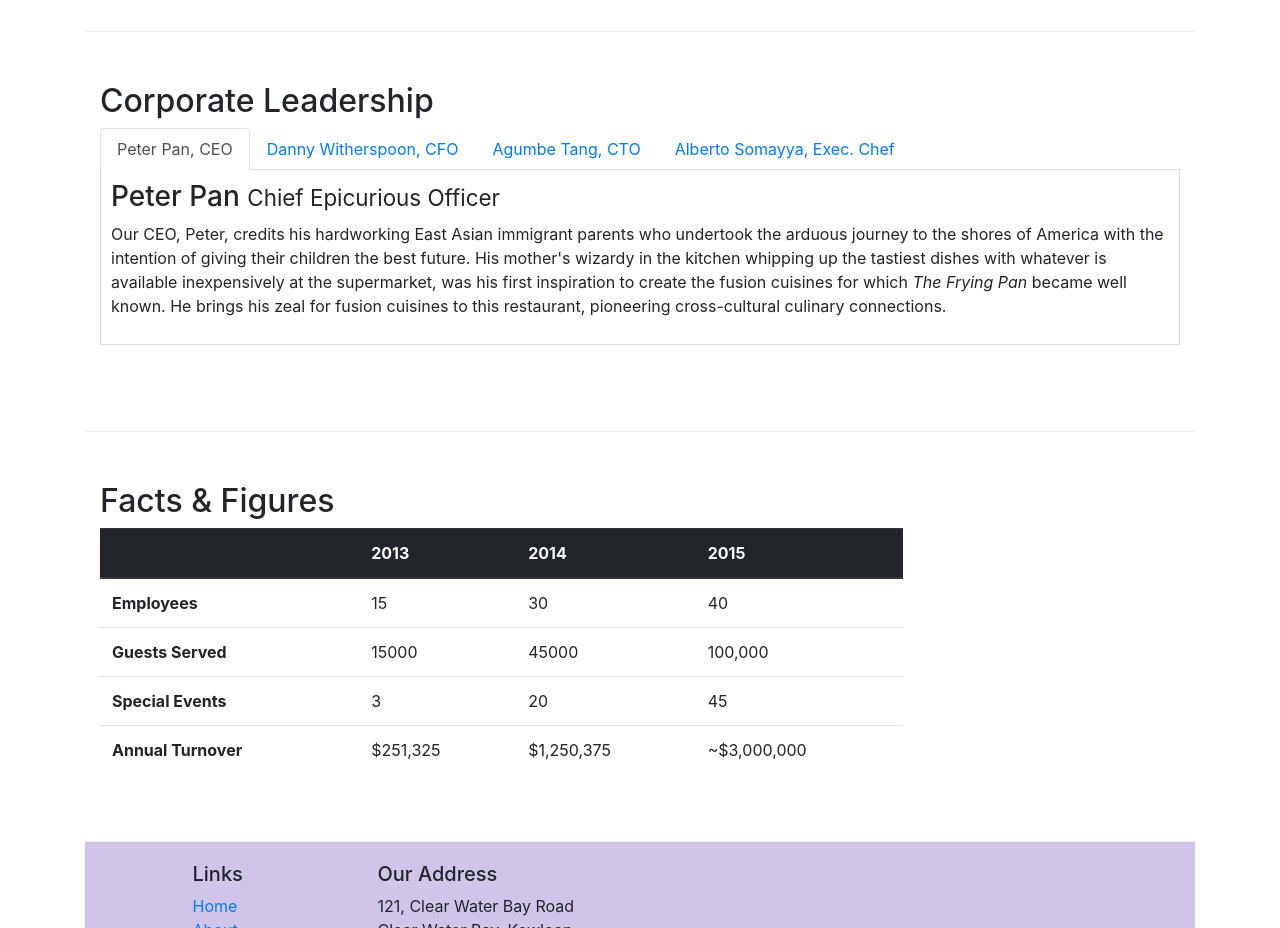
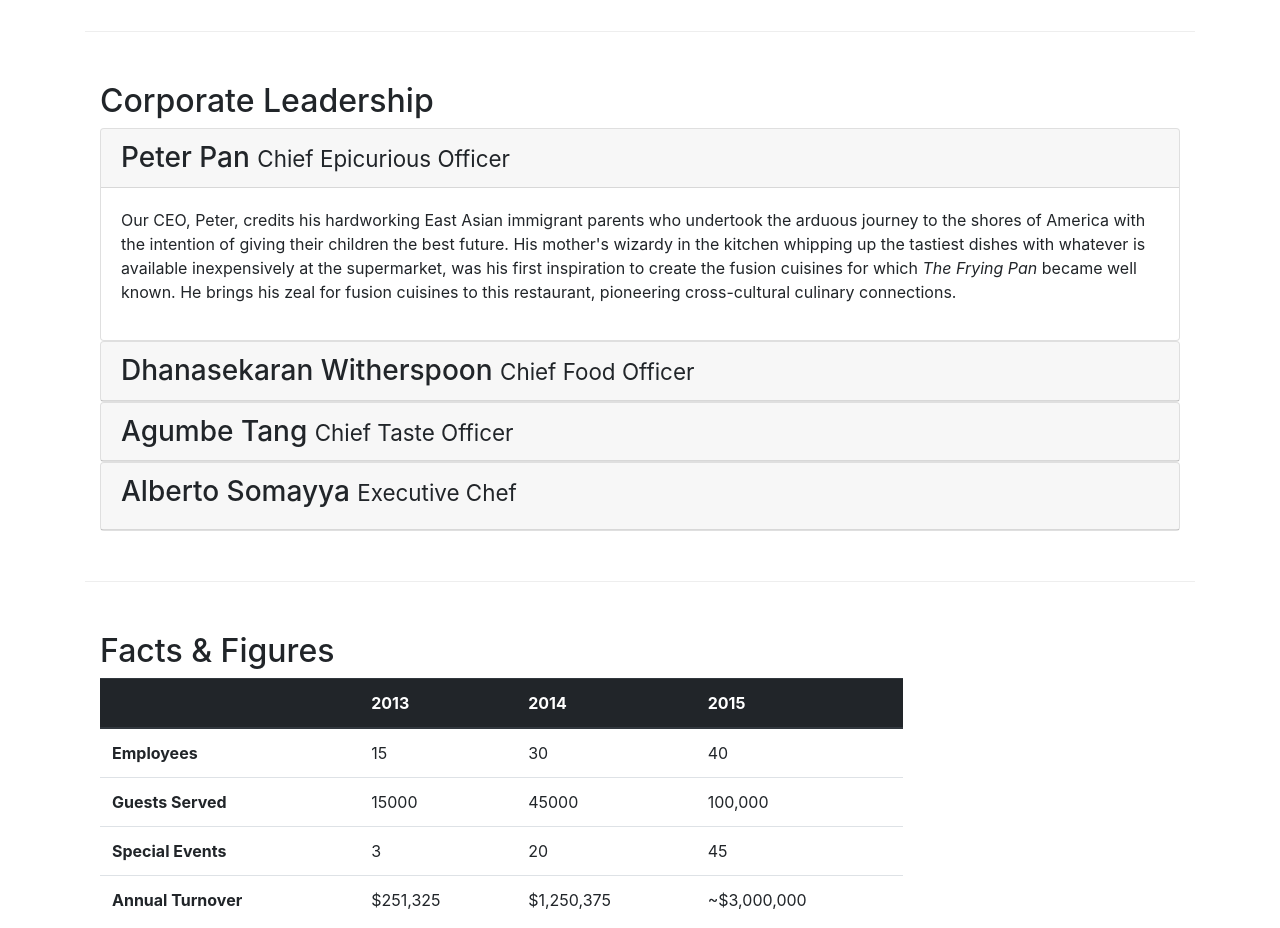
Before and after one commit to AamodPaud3l/Bootstrap4, a website: page aboutus.html in a window 1280 px wide. Shown: the part 940-1868 px from the top of the page. Drawn offline with nearby package versions, Linux system fonts and the light colour scheme.

Commit message:
Accordion replacing Tabs

```diff
--- a/aboutus.html
+++ b/aboutus.html
@@ -103,43 +103,67 @@
         <div class="row row-content">
             <div class="col-12">
                 <h2>Corporate Leadership</h2>
+                <div id="accordion">
+                    <div class="card">
+                        <div class="card-header" role="tab" id="peterhead">
+                            <h3 class="mb-0">
+                                <a data-toggle="collapse" data-target="#peter">
+                                    Peter Pan <small>Chief Epicurious Officer</small>
+                                </a>
+                            </h3>
+                        </div>
+                        <div role="tabpanel" class="collapse show" id="peter" data-parent="#accordion">
+                            <div class="card-body">
+                                <p class="d-none d-sm-block">Our CEO, Peter, credits his hardworking East Asian immigrant parents who undertook the arduous journey to the shores of America with the intention of giving their children the best future. His mother's wizardy in the kitchen whipping up the tastiest dishes with whatever is available inexpensively at the supermarket, was his first inspiration to create the fusion cuisines for which <em>The Frying Pan</em> became well known. He brings his zeal for fusion cuisines to this restaurant, pioneering cross-cultural culinary connections.</p>
+                            </div>
+                        </div>
+                    </div>
 
-                <ul class="nav nav-tabs">
-                    <li class="nav-item">
-                        <a class="nav-link active" href="#peter"
-                            role="tab" data-toggle="tab">Peter Pan, CEO</a>
-                    </li>
-                    <li class="nav-item">
-                        <a class="nav-link" href="#danny" role="tab"
-                          data-toggle="tab">Danny Witherspoon, CFO</a>
-                      </li>
-                      <li class="nav-item">
-                        <a class="nav-link" href="#agumbe"role="tab"
-                          data-toggle="tab">Agumbe Tang, CTO</a>
-                      </li>
-                      <li class="nav-item">
-                        <a class="nav-link" href="#alberto" role="tab"
-                          data-toggle="tab">Alberto Somayya, Exec. Chef</a>
-                      </li>
-                </ul>
+                    <div class="card">
+                        <div class="card-header" role="tab" id="dannyhead">
+                            <h3 class="mb-0">
+                                <a data-toggle="collapse" data-target="#danny">
+                                    Dhanasekaran Witherspoon <small>Chief Food Officer</small>
+                                </a>
+                            </h3>
+                        </div>
+                        <div class="collapse" id="danny" data-parent="#accordion">
+                            <div class="card-body">
+                                <p class="d-none d-sm-block">Our CFO, Danny, as he is affectionately referred to by his colleagues, comes from a long established family tradition in farming and produce. His experiences growing up on a farm in the Australian outback gave him great appreciation for varieties of food sources. As he puts it in his own words, <em>Everything that runs, wins, and everything that stays, pays!</em></p>
+                            </div>
+                        </div>
+                    </div>
 
-                <div class="tab-content">
-                    <div role="tabpanel" class="tab-pane fade show active" id="peter">
-                        <h3>Peter Pan <small>Chief Epicurious Officer</small></h3>
-                        <p class="d-none d-sm-block">Our CEO, Peter, credits his hardworking East Asian immigrant parents who undertook the arduous journey to the shores of America with the intention of giving their children the best future. His mother's wizardy in the kitchen whipping up the tastiest dishes with whatever is available inexpensively at the supermarket, was his first inspiration to create the fusion cuisines for which <em>The Frying Pan</em> became well known. He brings his zeal for fusion cuisines to this restaurant, pioneering cross-cultural culinary connections.</p>
+                    <div class="card">
+                        <div class="card-header" role="tab" id="agumbehead">
+                            <h3 class="mb-0">
+                                <a data-toggle="collapse" data-target="#agumbe">
+                                    Agumbe Tang <small>Chief Taste Officer</small>
+                                </a>
+                            </h3>
+                        </div>
+                        <div class="collapse" id="agumbe" data-parent="#accordion">
+                            <div class="card-body">
+                                <p class="d-none d-sm-block">Blessed with the most discerning gustatory sense, Agumbe, our CTO, personally ensures that every dish that we serve meets his exacting tastes. Our chefs dread the tongue lashing that ensues if their dish does not meet his exacting standards. He lives by his motto, <em>You click only if you survive my lick.</em></p>
+                            </div>
+                        </div>
                     </div>
-                    <div role="tabpanel" class="tab-pane fade" id="danny">
-                        <h3>Dhanasekaran Witherspoon <small>Chief Food Officer</small></h3>
-                        <p class="d-none d-sm-block">Our CFO, Danny, as he is affectionately referred to by his colleagues, comes from a long established family tradition in farming and produce. His experiences growing up on a farm in the Australian outback gave him great appreciation for varieties of food sources. As he puts it in his own words, <em>Everything that runs, wins, and everything that stays, pays!</em></p>
+
+                    <div class="card">
+                        <div class="card-header" role="tab" id="albertohead">
+                            <h3 class="mb-0">
+                                <a data-toggle="collapse" data-target="#alberto">
+                                    <h3>Alberto Somayya <small>Executive Chef</small>
+                                </a>
+                            </h3>
+                        </div>
+                        <div class="collapse" id="alberto" data-parent="#accordion">
+                            <div class="card-body">
+                                <p class="d-none d-sm-block">Award winning three-star Michelin chef with wide International experience having worked closely with whos-who in the culinary world, he specializes in creating mouthwatering Indo-Italian fusion experiences. He says, <em>Put together the cuisines from the two craziest cultures, and you get a winning hit! Amma Mia!</em></p>
+                            </div>
+                        </div>
                     </div>
-                    <div role="tabpanel" class="tab-pane fade" id="agumbe">
-                        <h3>Agumbe Tang <small>Chief Taste Officer</small></h3>
-                        <p class="d-none d-sm-block">Blessed with the most discerning gustatory sense, Agumbe, our CTO, personally ensures that every dish that we serve meets his exacting tastes. Our chefs dread the tongue lashing that ensues if their dish does not meet his exacting standards. He lives by his motto, <em>You click only if you survive my lick.</em></p>
-                    </div>
-                    <div role="tabpanel" class="tab-pane fade" id="alberto">
-                        <h3>Alberto Somayya <small>Executive Chef</small></h3>
-                        <p class="d-none d-sm-block">Award winning three-star Michelin chef with wide International experience having worked closely with whos-who in the culinary world, he specializes in creating mouthwatering Indo-Italian fusion experiences. He says, <em>Put together the cuisines from the two craziest cultures, and you get a winning hit! Amma Mia!</em></p>
-                    </div>
+
                 </div>
             </div>
        </div>
```
